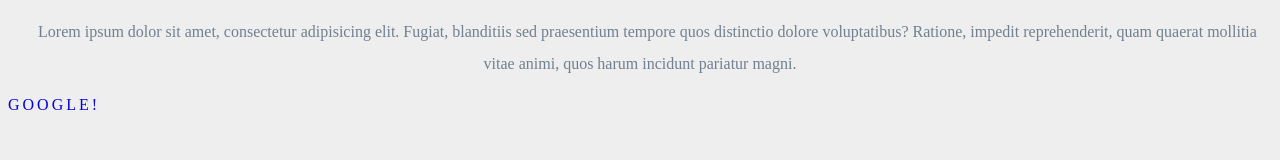
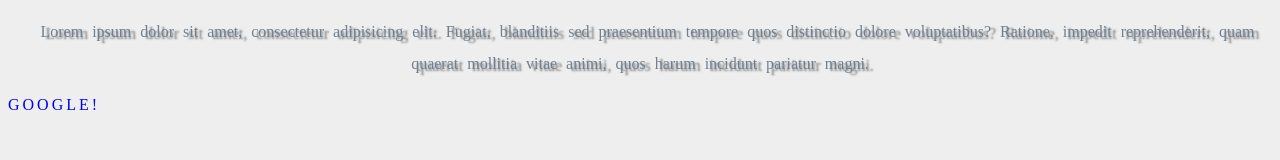
Before and after one commit to dev-resdark/intro-html-css, a plain HTML site: page index.html in a window 1280 px wide. Drawn offline with Linux system fonts and the light colour scheme.

Commit message:
Word spacing y text shadow

```diff
--- a/main.css
+++ b/main.css
@@ -10,6 +10,10 @@ p {
     text-align: left; */
     text-indent: 15px;/**Darle identación al texto*/
     line-height: 2;/**Espaciado entre lineas y parrafos*/
+    word-spacing: 5px; /**espaciado entre palabaras*/
+    text-shadow: 5px 2px 2px rgba(0,0,0,0.5);
+
+
 }
 
 a {
@@ -18,5 +22,4 @@ a {
     text-transform: uppercase;
     /*** Capitalize, lowercase, none*/
     letter-spacing: 3px;
-
 }
```
